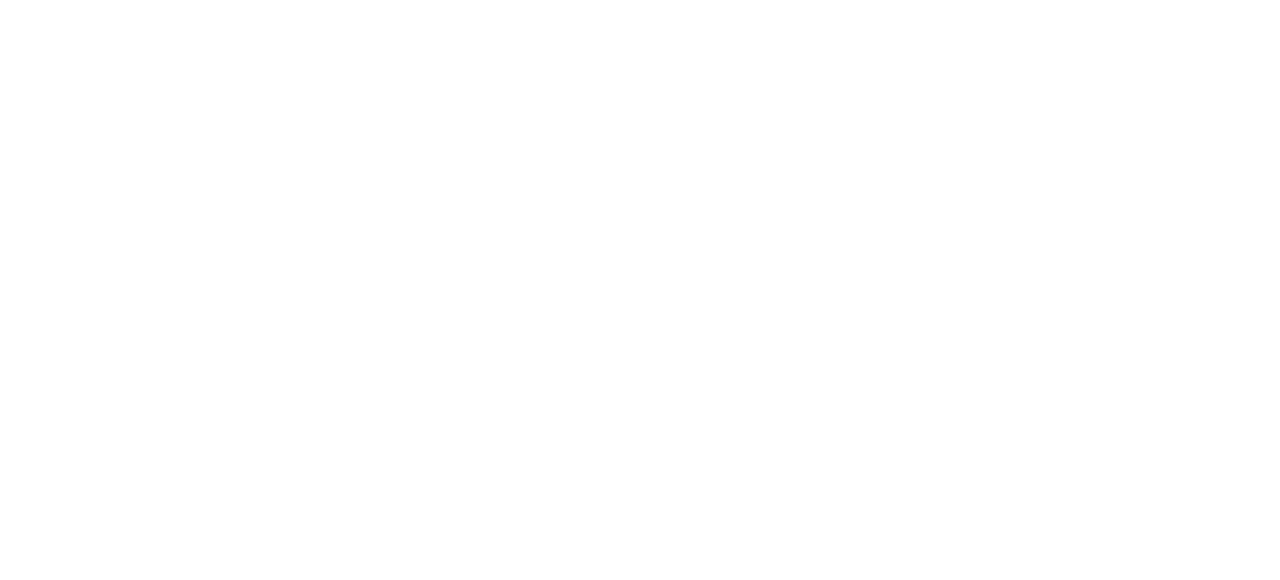
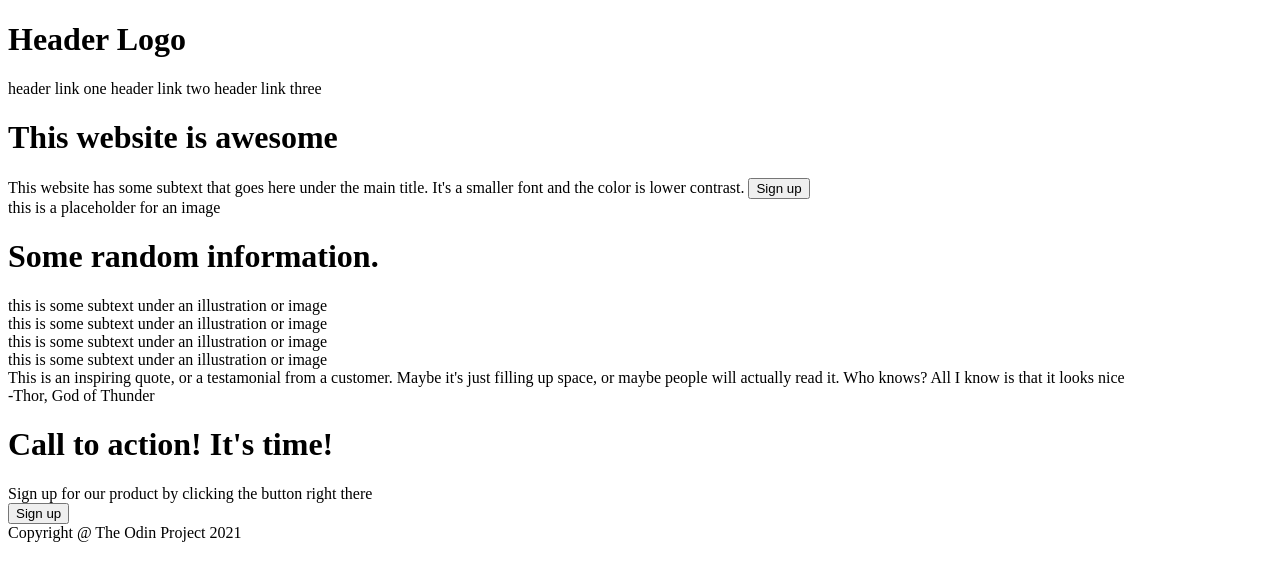
Before and after one commit to Tim-s06/landingpage, a plain HTML site: page index.html in a window 1280 px wide. Drawn offline with Linux system fonts and the light colour scheme.

Commit message:
Set up the basic structure of the html containing text and placeholders for images which now need to be styled

```diff
--- a/index.html
+++ b/index.html
@@ -7,6 +7,54 @@
     <link rel="stylesheet"href="style.css">
 </head>
 <body>
-
+    <div class="header">
+        <h1 class="logo">Header Logo</h1>
+        <a>header link one</a>
+        <a>header link two</a>
+        <a>header link three</a>
+    </div>
+    <div class="contentone">
+        <div class="textone">
+            <h1 class=headone>This website is awesome</h1>
+            This website has some subtext that goes here under the main title. It's a smaller font and the color is lower contrast.
+            <button>Sign up</button>
+        </div>
+        <div class="placeholder">
+            this is a placeholder for an image
+        </div>
+    </div>
+    <div class="contenttwo">
+        <h1 class="headtwo">Some random information.</h1>
+        <div class="imgtext">
+            <div class="img"></div>
+            this is some subtext under an illustration or image
+        </div>
+        <div class="imgtext">
+            <div class="img"></div>
+            this is some subtext under an illustration or image
+        </div>
+        <div class="imgtext">
+            <div class="img"></div>
+            this is some subtext under an illustration or image
+        </div>
+        <div class="imgtext">
+            <div class="img"></div>
+            this is some subtext under an illustration or image
+        </div>
+    </div>
+    <div class="contentthree">
+        <div class="quote">This is an inspiring quote, or a testamonial from a customer. Maybe it's just filling up space, or maybe people will actually read it. Who knows? All I know is that it looks nice</div>
+        <div class="quotee">-Thor, God of Thunder</div>
+    </div>
+    <div class="contentfour">
+        <div class="contentbox">
+            <h1>Call to action! It's time!</h1>
+            <div class="textfour">Sign up for our product by clicking the button right there</div>
+            <button class="signup">Sign up</button>
+        </div>
+    </div>
+    <div class="footer">
+        Copyright @ The Odin Project 2021
+    </div>
 </body>
 </html>
```
